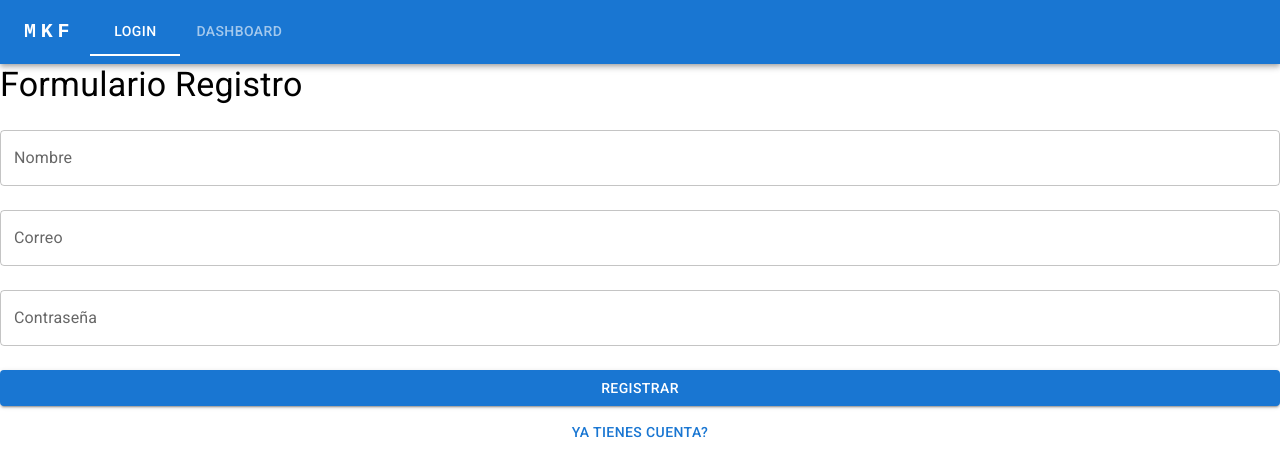
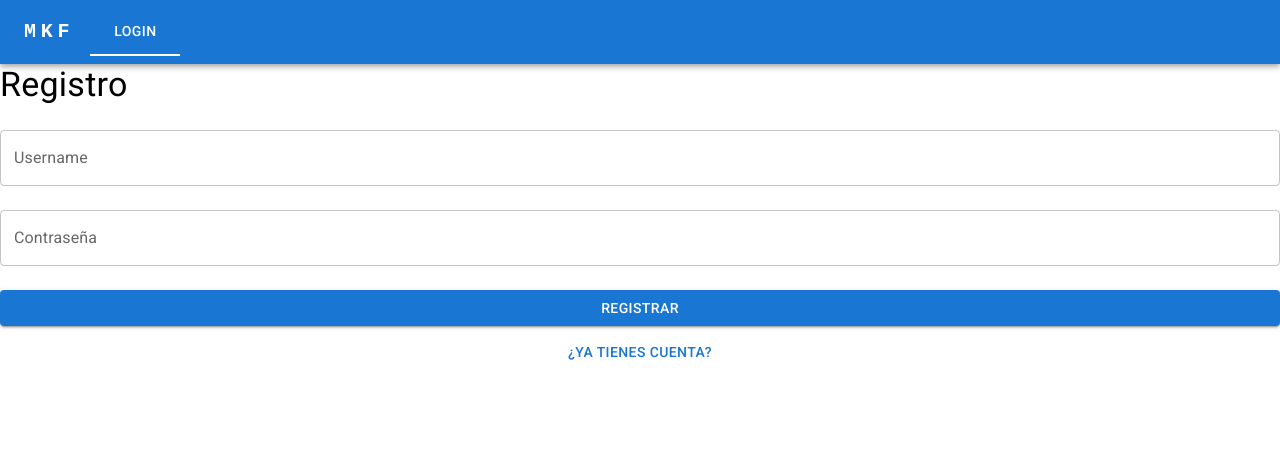
Before and after one commit to HmerMza/Actividad1-Web2-Front, a React (Vite) app: page /register in a window 1280 px wide. Shown: the top 476 px of the page. Built offline with nearby package versions, Linux system fonts and the light colour scheme.

Commit message:
manejando el token y las vistas

```diff
--- a/package.json
+++ b/package.json
@@ -15,6 +15,7 @@
     "@fontsource/roboto": "^5.0.8",
     "@mui/icons-material": "^5.14.15",
     "@mui/material": "^5.14.15",
+    "js-cookie": "^3.0.5",
     "react": "^18.2.0",
     "react-dom": "^18.2.0",
     "react-router-dom": "6.4"
--- /dev/null
+++ b/src/Components/CompCard.jsx
@@ -0,0 +1,58 @@
+import { useTheme } from "@mui/material/styles";
+import Box from "@mui/material/Box";
+import Card from "@mui/material/Card";
+import CardContent from "@mui/material/CardContent";
+import CardMedia from "@mui/material/CardMedia";
+import IconButton from "@mui/material/IconButton";
+import Typography from "@mui/material/Typography";
+import SkipPreviousIcon from "@mui/icons-material/SkipPrevious";
+import PlayArrowIcon from "@mui/icons-material/PlayArrow";
+import SkipNextIcon from "@mui/icons-material/SkipNext";
+
+export default function MediaControlCard() {
+  const theme = useTheme();
+
+  return (
+    <Card sx={{ display: "flex", width: "360px", height: "155px" }}>
+      <Box sx={{ display: "flex", flexDirection: "column" }}>
+        <CardContent sx={{ flex: "1 0 auto" }}>
+          <Typography component="div" variant="h5">
+            Live From Space
+          </Typography>
+          <Typography
+            variant="subtitle1"
+            color="text.secondary"
+            component="div"
+          >
+            Mac Miller
+          </Typography>
+        </CardContent>
+        <Box sx={{ display: "flex", alignItems: "center", pl: 1, pb: 1 }}>
+          <IconButton aria-label="previous">
+            {theme.direction === "rtl" ? (
+              <SkipNextIcon />
+            ) : (
+              <SkipPreviousIcon />
+            )}
+          </IconButton>
+          <IconButton aria-label="play/pause">
+            <PlayArrowIcon sx={{ height: 38, width: 38 }} />
+          </IconButton>
+          <IconButton aria-label="next">
+            {theme.direction === "rtl" ? (
+              <SkipPreviousIcon />
+            ) : (
+              <SkipNextIcon />
+            )}
+          </IconButton>
+        </Box>
+      </Box>
+      <CardMedia
+        component="img"
+        sx={{ width: 151 }}
+        image="https://mui.com/static/images/cards/live-from-space.jpg"
+        alt="Live from space album cover"
+      />
+    </Card>
+  );
+}
--- a/src/Components/CompNavbar.jsx
+++ b/src/Components/CompNavbar.jsx
@@ -11,8 +11,9 @@ import MenuItem from "@mui/material/MenuItem";
 import { Link } from "react-router-dom";
 import Tab from "@mui/material/Tab";
 import { Tabs, ThemeProvider, createTheme } from "@mui/material";
+import { useContext } from "react";
+import { useUserContext } from "../Hooks/useUserContext";
 
-const pages = ["Login", "Dashboard"];
 const theme = createTheme({
   palette: {
     secondary: {
@@ -37,6 +38,8 @@ const CompNavbar = () => {
   const handleCloseNavMenu = () => {
     setAnchorElNav(null);
   };
+
+  const { user } = useContext(useUserContext);
 
   return (
     <ThemeProvider theme={theme}>
@@ -88,13 +91,19 @@ const CompNavbar = () => {
                   display: { xs: "block", md: "none" },
                 }}
               >
-                {pages.map((page) => (
-                  <Link key={page} to={page === "Login" ? "/" : `/${page}`}>
-                    <MenuItem key={page} onClick={handleCloseNavMenu}>
-                      <Typography textAlign="center">{page}</Typography>
+                {user ? (
+                  <Link to="/dashboard">
+                    <MenuItem onClick={handleCloseNavMenu}>
+                      <Typography textAlign="center">dashboard</Typography>
                     </MenuItem>
                   </Link>
-                ))}
+                ) : (
+                  <Link to="/">
+                    <MenuItem onClick={handleCloseNavMenu}>
+                      <Typography textAlign="center">Login</Typography>
+                    </MenuItem>
+                  </Link>
+                )}
               </Menu>
             </Box>
             <Typography
@@ -122,15 +131,16 @@ const CompNavbar = () => {
                 variant="standard"
                 aria-label="basic tabs example"
               >
-                {pages.map((page) => (
+                {user ? (
                   <Tab
-                    label={page}
-                    value={page === "Login" ? "1" : "2"}
+                    label="Dashboard"
+                    value="1"
                     component={Link}
-                    to={page === "Login" ? "/" : `/${page}`}
-                    key={page}
+                    to="/dashboard"
                   />
-                ))}
+                ) : (
+                  <Tab label="Login" value="1" component={Link} to="/" />
+                )}
               </Tabs>
             </Box>
           </Toolbar>
--- /dev/null
+++ b/src/Hooks/useToken.jsx
@@ -0,0 +1,32 @@
+import Cookies from "js-cookie";
+import { useEffect } from "react";
+import { useNavigate } from "react-router-dom";
+
+//Para guardar el token en las Cookies
+export const guardarToken = (token) => {
+  //el token expirara en 3 minutos
+  Cookies.set("token", token, { expires: 1 / 24 / 20 });
+  //mostrar el token
+  console.log(token);
+};
+
+//para obtener el token
+export const obtenerToken = () => {
+  const token = Cookies.get("token");
+  if (token) {
+    return token;
+  } else {
+    return false;
+  }
+};
+
+//para verificar si el token esta activo
+export const useActiveToken = () => {
+  const navigate = useNavigate();
+  const token = obtenerToken();
+  useEffect(() => {
+    if (!token) {
+      navigate("/");
+    }
+  });
+};
--- /dev/null
+++ b/src/Hooks/useUserContext.jsx
@@ -0,0 +1,31 @@
+import { createContext, useContext, useEffect, useState } from "react";
+import { useNavigate } from "react-router-dom";
+import { obtenerToken } from "./useToken";
+
+//inicializamos el context
+export const useUserContext = createContext();
+const token = obtenerToken();
+const UseProvider = ({ children }) => {
+  //aqui guardare la si el usuario es valido
+
+  const [user, setUser] = useState(token);
+  return (
+    <useUserContext.Provider value={{ user, setUser }}>
+      {children}
+    </useUserContext.Provider>
+  );
+};
+
+//para redireccionar en caso de que el usuario exista
+export const useActiveUser = () => {
+  const { user } = useContext(useUserContext);
+  const navigate = useNavigate();
+  useEffect(() => {
+    if (user) {
+      //en caso de estar el usuario activo, no debe ingresar, ni al register, ni al login
+      navigate("/dashboard");
+    }
+  }, [user]);
+};
+
+export default UseProvider;
--- a/src/Pages/PageDashboard.jsx
+++ b/src/Pages/PageDashboard.jsx
@@ -1,4 +1,17 @@
+import { Typography } from "@mui/material";
+import CompCard from "../Components/CompCard";
+import { useActiveToken } from "../Hooks/useToken";
+
 const PageDashboard = () => {
-  return <h3 className="text-center">Esta vista esta protegida</h3>;
-}
+  //verifico si el token esta activo
+  useActiveToken();
+  return (
+    <div className="container flex flex-col justify-center items-center mt-5">
+      <Typography variant="h3" component="h5">
+        Bienvenido Sigue escuchando tu musica favorita
+      </Typography>
+      <CompCard />
+    </div>
+  );
+};
 export default PageDashboard;
--- a/src/Pages/PageLogin.jsx
+++ b/src/Pages/PageLogin.jsx
@@ -1,10 +1,20 @@
 import { Box, Button, TextField, Typography } from "@mui/material";
-import { useState } from "react";
-import { Link } from "react-router-dom";
+import { useContext, useState } from "react";
+import { Link, useNavigate } from "react-router-dom";
+import { useActiveUser, useUserContext } from "../Hooks/useUserContext";
+import { guardarToken } from "../Hooks/useToken";
 
 const PageLogin = () => {
   const [username, setEmail] = useState("");
   const [password, setPassword] = useState("");
+
+  //para guardar los datos del ususario
+  const { setUser } = useContext(useUserContext);
+  //verifico si el usuario existe
+  useActiveUser();
+
+  //para redirigir cuando el usuario inicie sesion
+  const navigate = useNavigate();
   //aqui estara la funcion para el login
   const handleSubmit = async (e) => {
     e.preventDefault();
@@ -26,6 +36,11 @@ const PageLogin = () => {
       // Obtenemos el mensaje de bienvenida
       const data = await response.json();
       console.log(data.token);
+      //guardo el usuario
+      setUser(data.token);
+      guardarToken(data.token);
+      //lo redirecciono al dashboard
+      navigate("/dashboard");
     } else {
       // El login no fue exitoso
       // Mostramos un mensaje de error al usuario
--- a/src/Pages/PageRegister.jsx
+++ b/src/Pages/PageRegister.jsx
@@ -1,45 +1,56 @@
 import { Box, Button, TextField, Typography } from "@mui/material";
-import { Link } from "react-router-dom";
+import { Link, useNavigate } from "react-router-dom";
 import { useState } from "react";
+import { useActiveUser } from "../Hooks/useUserContext";
 
 const PageRegister = () => {
-  const [email, setEmail] = useState("");
+  const [username, setusername] = useState("");
   const [password, setPassword] = useState("");
-  const [name, setName] = useState("");
+  //para verificar que exista un token o usuario
+  useActiveUser();
+
+  //para redirigir al login
+
+  const navigate = useNavigate();
   //esta sera la funcion para el registrar
-  const handleSubmit = (e) => {
+  const handleSubmit = async (e) => {
     e.preventDefault();
     const user = {
-      name,
-      email,
+      username,
       password,
     };
-    console.log(user, "registrado");
+
+    try {
+      const response = await fetch("http://localhost:2659/api/register", {
+        method: "POST",
+        headers: {
+          "Content-Type": "application/json",
+        },
+        body: JSON.stringify(user),
+      });
+
+      const data = await response.json();
+      console.log(data.mensaje);
+      navigate("/");
+    } catch (error) {
+      console.error("Error al registrar:", error);
+    }
   };
 
   return (
     <Box className="mt-8 max-w-[405px] p-3 mx-auto text-center border shadow-md rounded-lg">
       <Box>
-        <Typography variant="h4">Formulario Registro</Typography>
+        <Typography variant="h4">Registro</Typography>
       </Box>
       <form onSubmit={handleSubmit}>
         <TextField
           fullWidth
           sx={{ my: 3 }}
           type="text"
-          label="Nombre"
-          placeholder="ej: Pepito Rodriguez"
-          value={name}
-          onChange={(e) => setName(e.target.value)}
-        />
-        <TextField
-          fullWidth
-          sx={{ mb: 3 }}
-          type="email"
-          label="Correo"
+          label="Username"
           placeholder="Ejemplo@ejemplo.com"
-          value={email}
-          onChange={(e) => setEmail(e.target.value)}
+          value={username}
+          onChange={(e) => setusername(e.target.value)}
         />
         <TextField
           fullWidth
@@ -55,7 +66,7 @@ const PageRegister = () => {
           Registrar
         </Button>
         <Button fullWidth component={Link} to="/">
-          Ya tienes cuenta?
+          ¿Ya tienes cuenta?
         </Button>
       </form>
     </Box>
--- a/src/main.jsx
+++ b/src/main.jsx
@@ -3,6 +3,7 @@ import ReactDOM from "react-dom/client";
 import "./index.css";
 import { RouterProvider } from "react-router-dom";
 import { router } from "./Routes";
+import UseProvider from "./Hooks/useUserContext";
 
 //los estilos de MUI
 import "@fontsource/roboto/300.css";
@@ -12,6 +13,8 @@ import "@fontsource/roboto/700.css";
 
 ReactDOM.createRoot(document.getElementById("root")).render(
   <React.StrictMode>
-    <RouterProvider router={router} />
+    <UseProvider>
+      <RouterProvider router={router} />
+    </UseProvider>
   </React.StrictMode>
 );
```
Also changed, not shown: src/Icons/live-from-space.jpg (added), 1 other file (tests, documents, lock files or other folders).
